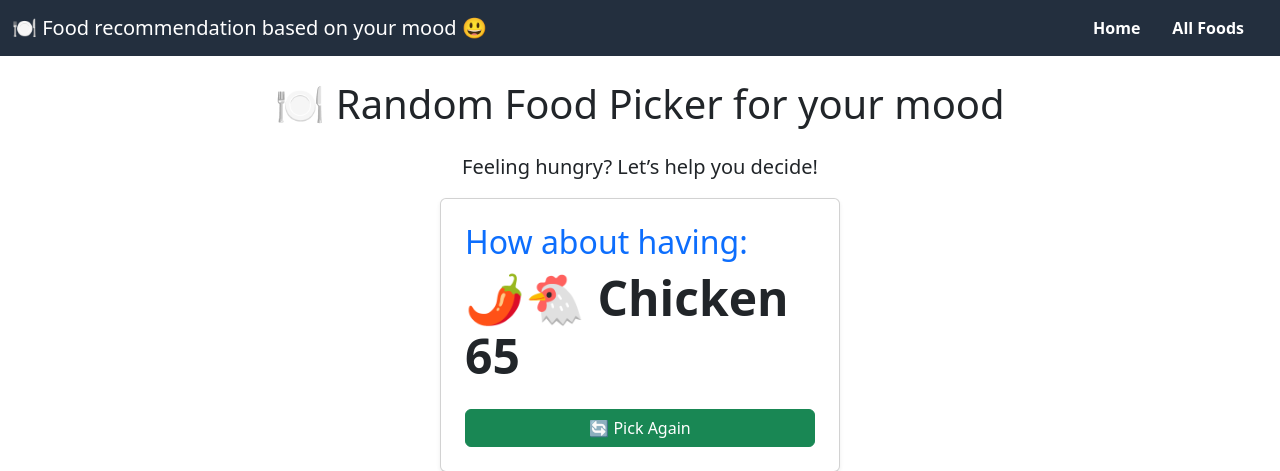
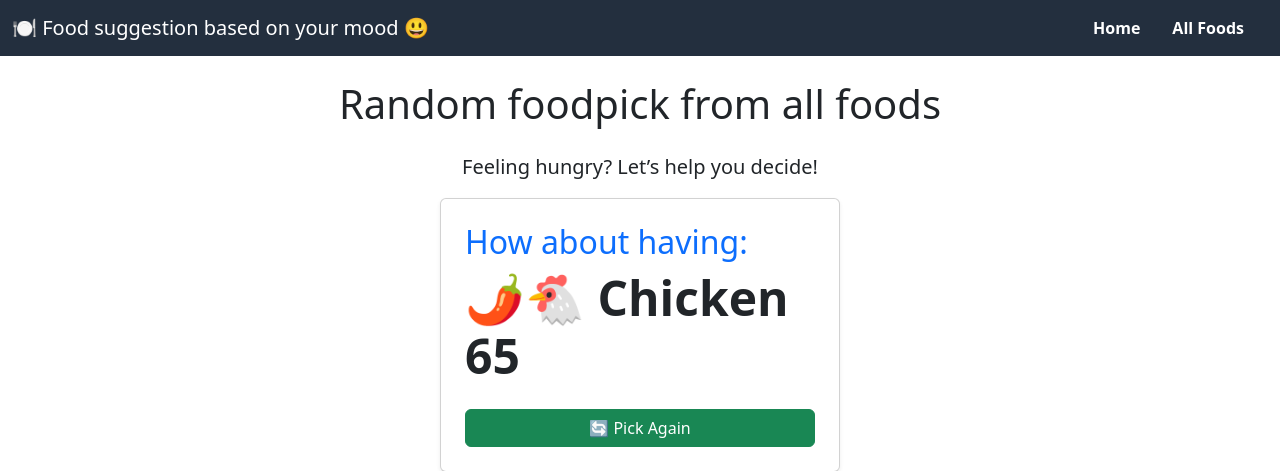
Before and after one commit to Yelli05/mood_project, a Django app: page /foodpicker/ in a window 1280 px wide. Shown: the top 471 px of the page. Run offline with Django 5.2, Linux system fonts and the light colour scheme; data comes from the database, SQL or seed files in the repository; both versions use the stored data as it was after the commit.

Commit message:
Final layout tweaks and emoji fix

```diff
--- a/foodpicker/templates/foodpicker/home.html
+++ b/foodpicker/templates/foodpicker/home.html
@@ -3,7 +3,11 @@
 {% block title %}Random Food{% endblock %}
 
 {% block content %}
-<h1 class="mb-4 text-center">🍽️ Random Food Picker for your mood</h1>
+{% if selected_mood %}
+  <h1 class="text-center mb-4">Random foodpicker for your ({{ selected_mood.name }}) mood</h1>
+{% else %}
+  <h1 class="text-center mb-4">Random foodpick from all foods</h1>
+{% endif %}
 <p class="lead text-center">Feeling hungry? Let’s help you decide!</p>
 
 <div class="card shadow-sm mx-auto p-4" style="max-width: 400px;">
--- a/foodpicker/views.py
+++ b/foodpicker/views.py
@@ -51,12 +51,13 @@ def home_by_mood(request, mood_id):
         food_emoji = "😐"
 
     return render(request, "foodpicker/home.html", {
-        "foods": foods,
-        "food": food_name,
-        "emoji": food_emoji,
-        "mood": mood,
-        "moods": moods,  # pass moods here
-    })
+    "foods": foods,
+    "food": food_name,
+    "emoji": food_emoji,
+    "moods": moods,
+    "selected_mood": mood,  # ✅ key change
+})
+
 
 
 
--- a/templates/base.html
+++ b/templates/base.html
@@ -23,7 +23,7 @@
   <!-- Nav Bar -->
   <nav class="navbar navbar-expand-lg navbar-custom mb-4">
     <div class="container-fluid">
-      <a class="navbar-brand text-white" href="#">🍽️ Food recommendation based on your mood 😃</a>
+      <a class="navbar-brand text-white" href="#">🍽️ Food suggestion based on your mood 😃</a>
       <div>
         <ul class="navbar-nav me-auto mb-2 mb-lg-0">
           <li class="nav-item">
```
Also changed, not shown: moods/templates/moods/home.html (+19 -14 lines), db.sqlite3.
